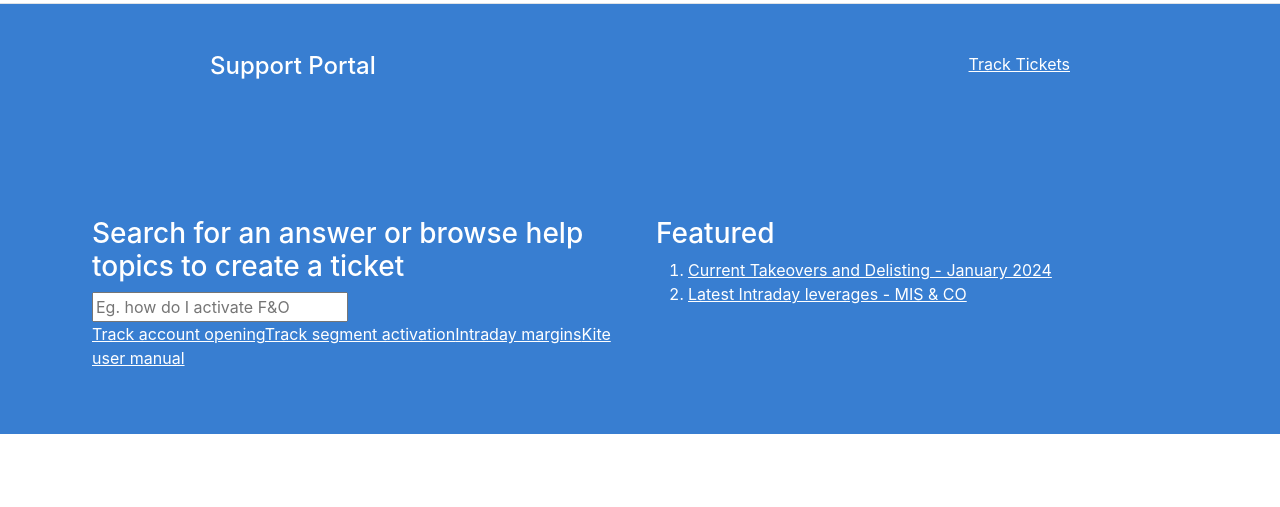
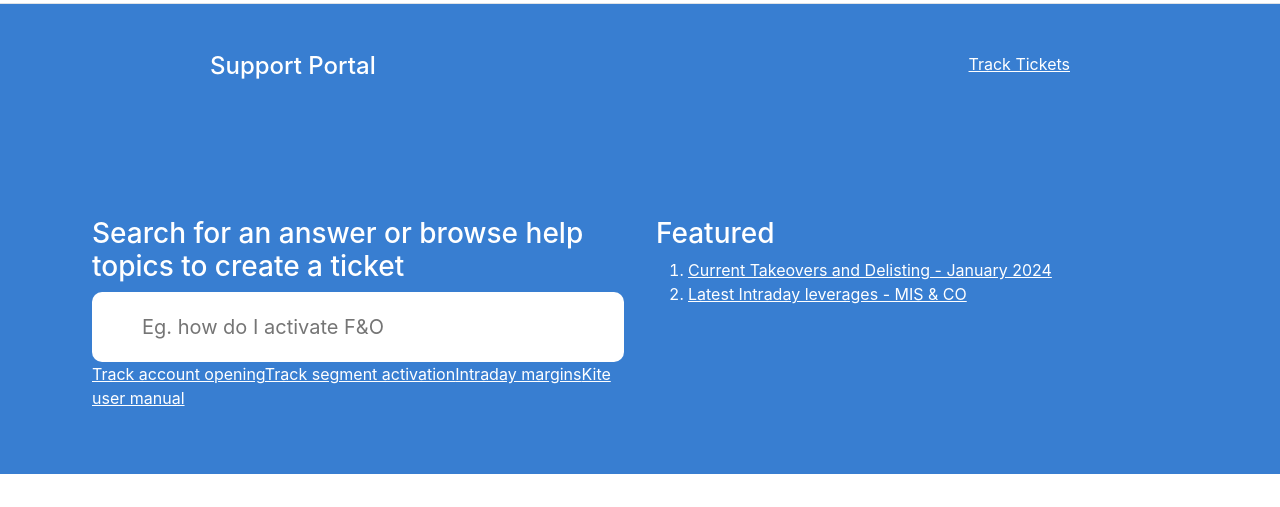
Before and after one commit to jayfinaviya/zerodha-clone, a React app in the folder frontend/: page /support in a window 1280 px wide. Shown: the part 69-576 px from the top of the page. Built offline with nearby package versions, Linux system fonts and the light colour scheme.

Commit message:
add supportHero input

```diff
--- a/frontend/src/index.css
+++ b/frontend/src/index.css
@@ -30,3 +30,11 @@ code {
   justify-content: space-between;
   margin: 0 150px;
 }
+
+#supportHero input{
+  padding: 20px 50px;
+  width: 100%;
+  font-size: 20px;
+  border-radius: 10px;
+  border: none;
+}
```
